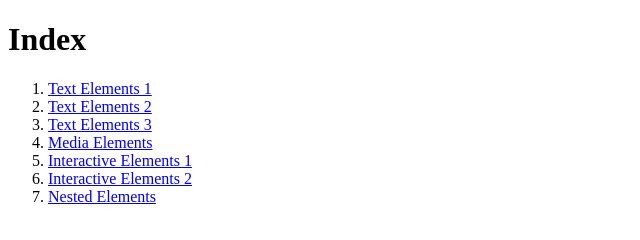
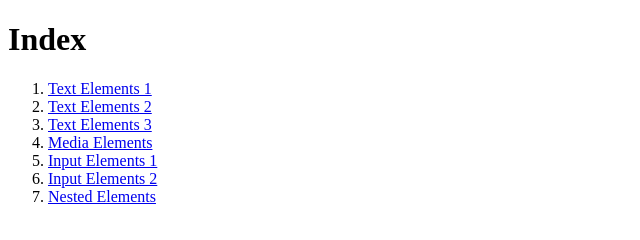
Before and after one commit to cgtfarmer/demo-html, a plain HTML site: page src/index.html in a window 1280 px wide. Shown: the whole page, without its empty margins (0-640 px from the left). Drawn offline with Linux system fonts and the light colour scheme.

Commit message:
Update link labels

```diff
--- a/src/index.html
+++ b/src/index.html
@@ -24,10 +24,10 @@
           <a href="./media-elements.html">Media Elements</a>
         </li>
         <li>
-          <a href="./input-elements-1.html">Interactive Elements 1</a>
+          <a href="./input-elements-1.html">Input Elements 1</a>
         </li>
         <li>
-          <a href="./input-elements-2.html">Interactive Elements 2</a>
+          <a href="./input-elements-2.html">Input Elements 2</a>
         </li>
         <li>
           <a href="./nested-elements.html">Nested Elements</a>
```
